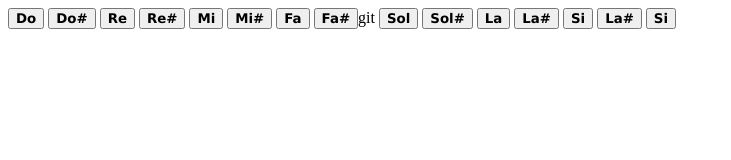
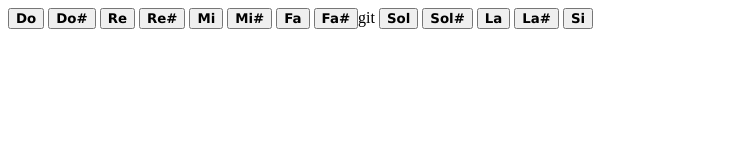
Before and after one commit to rech99/app-basic-html, a plain HTML site: page index.html in a window 1280 px wide. Shown: the whole page, without its empty margins (0-731 px from the left). Drawn offline with Linux system fonts and the light colour scheme.

Commit message:
Update index.html

```diff
--- a/index.html
+++ b/index.html
@@ -20,8 +20,7 @@
             <button>La</button>
             <button>La#</button>
             <button>Si</button>
-            <button>La#</button>
-            <button>Si</button>
+
 
             <script type="text/javascript" src="app.js"> </script>
         </body>
```
